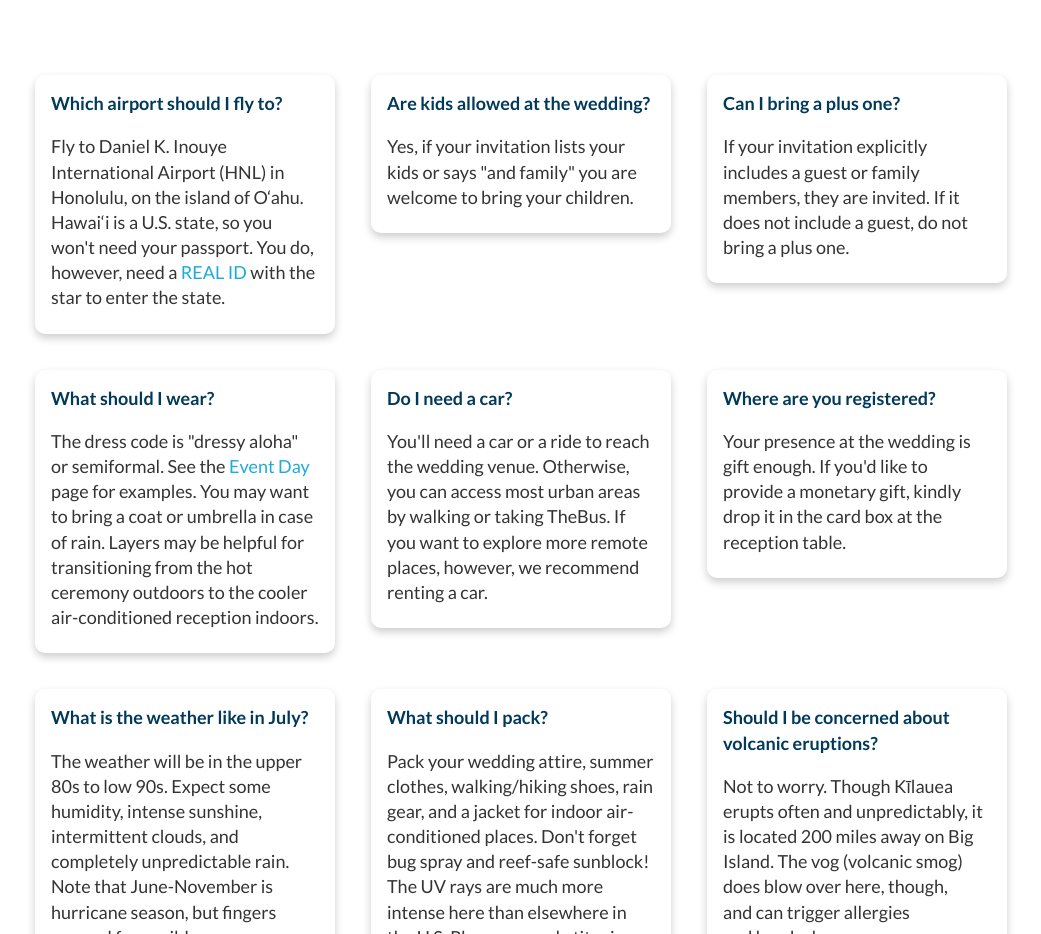
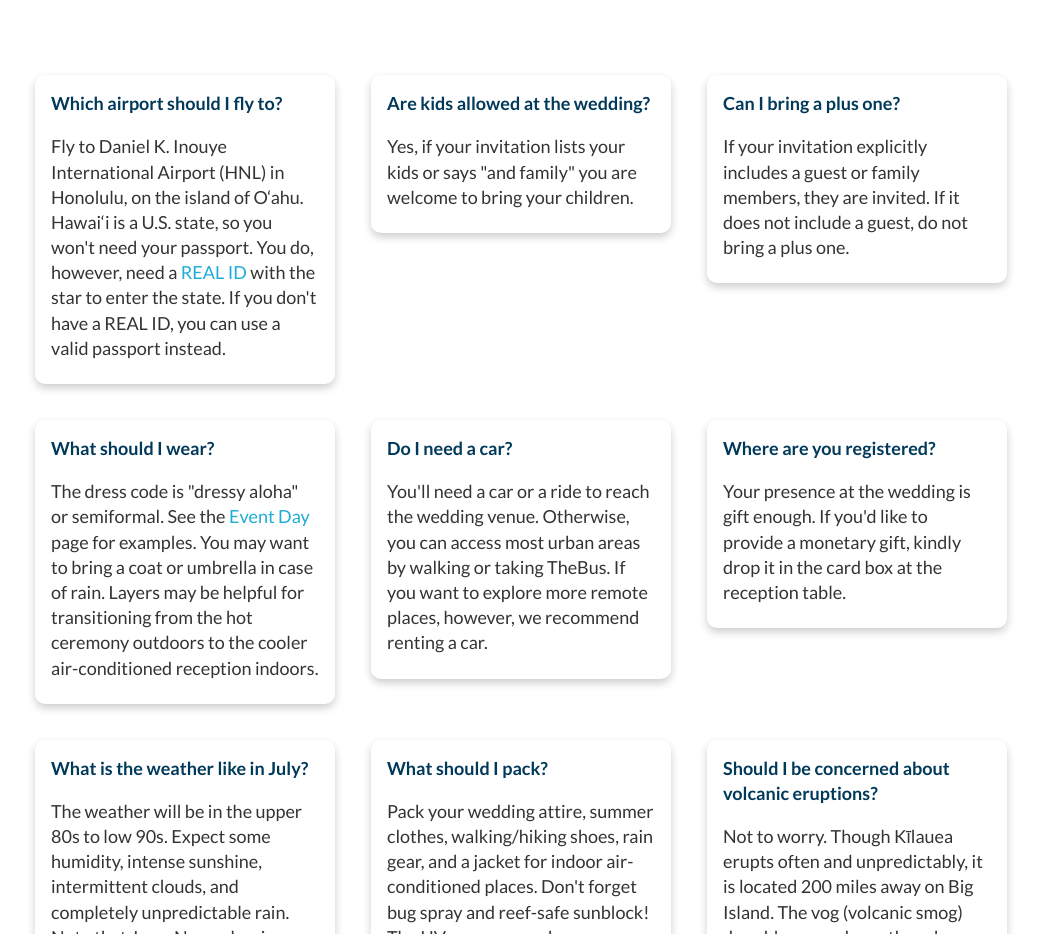
Before and after one commit to jessieqc1/PJ-wedding, a plain HTML site: page questions.html in a window 1280 px wide. Shown: the part 880-1814 px from the top of the page, without its empty margins (119-1160 px from the left). Drawn offline with nearby package versions, Linux system fonts and the light colour scheme; a web font is replaced by a local one.

Commit message:
edited questions

```diff
--- a/questions.html
+++ b/questions.html
@@ -88,7 +88,7 @@
                 <div class="small-card all-rounded">
                     <div class="question-card-container top-rounded bottom-rounded">
                         <h4>Which airport should I fly to?</h4>
-                        <p>Fly to Daniel K. Inouye International Airport (HNL) in Honolulu, on the island of O‘ahu. Hawai‘i is a U.S. state, so you won't need your passport. You do, however, need a <a href="https://www.dhs.gov/real-id">REAL ID</a> with the star to enter the state.</p>
+                        <p>Fly to Daniel K. Inouye International Airport (HNL) in Honolulu, on the island of O‘ahu. Hawai‘i is a U.S. state, so you won't need your passport. You do, however, need a <a href="https://www.dhs.gov/real-id">REAL ID</a> with the star to enter the state. If you don't have a REAL ID, you can use a valid passport instead.</p>
                     </div>
                 </div>
 
```
